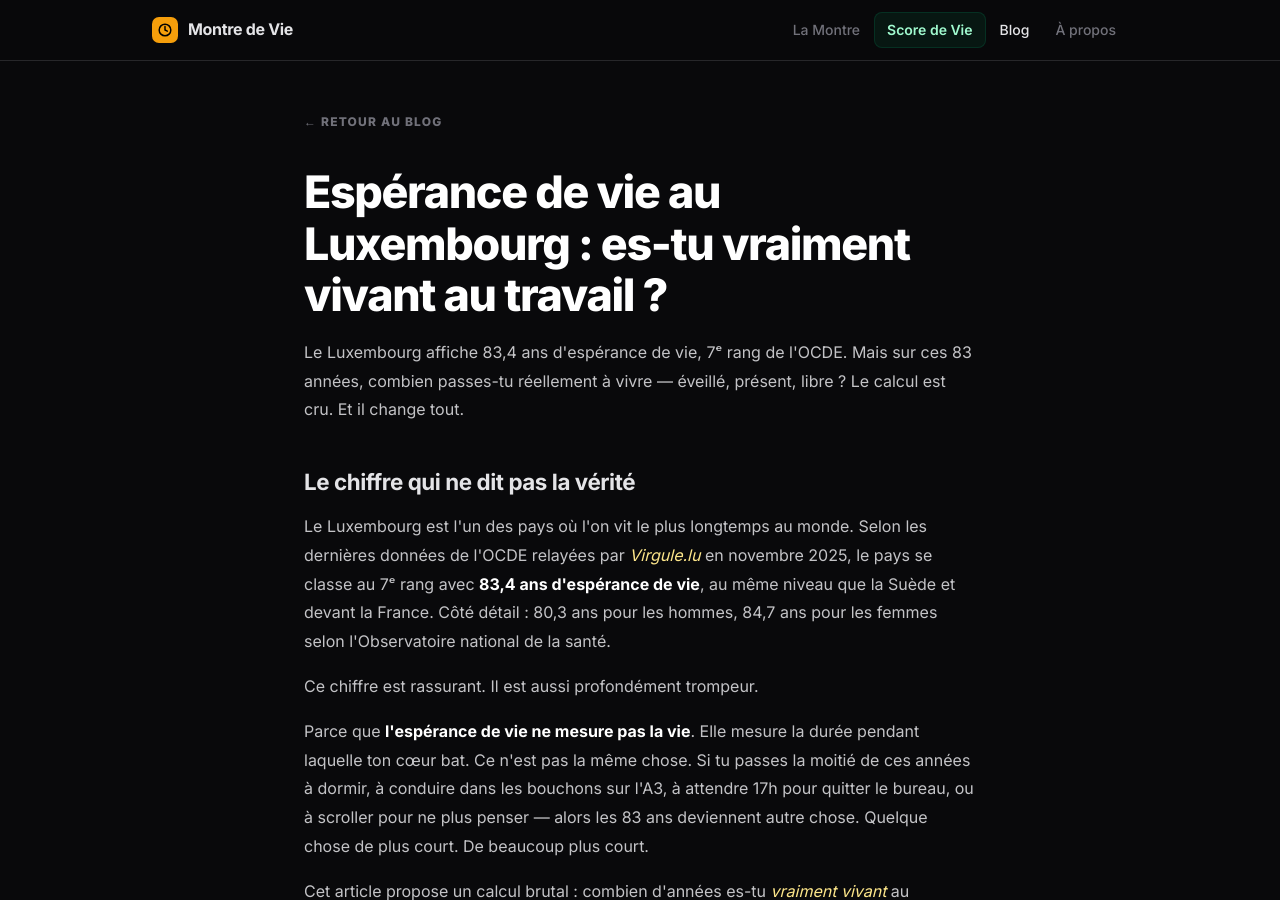
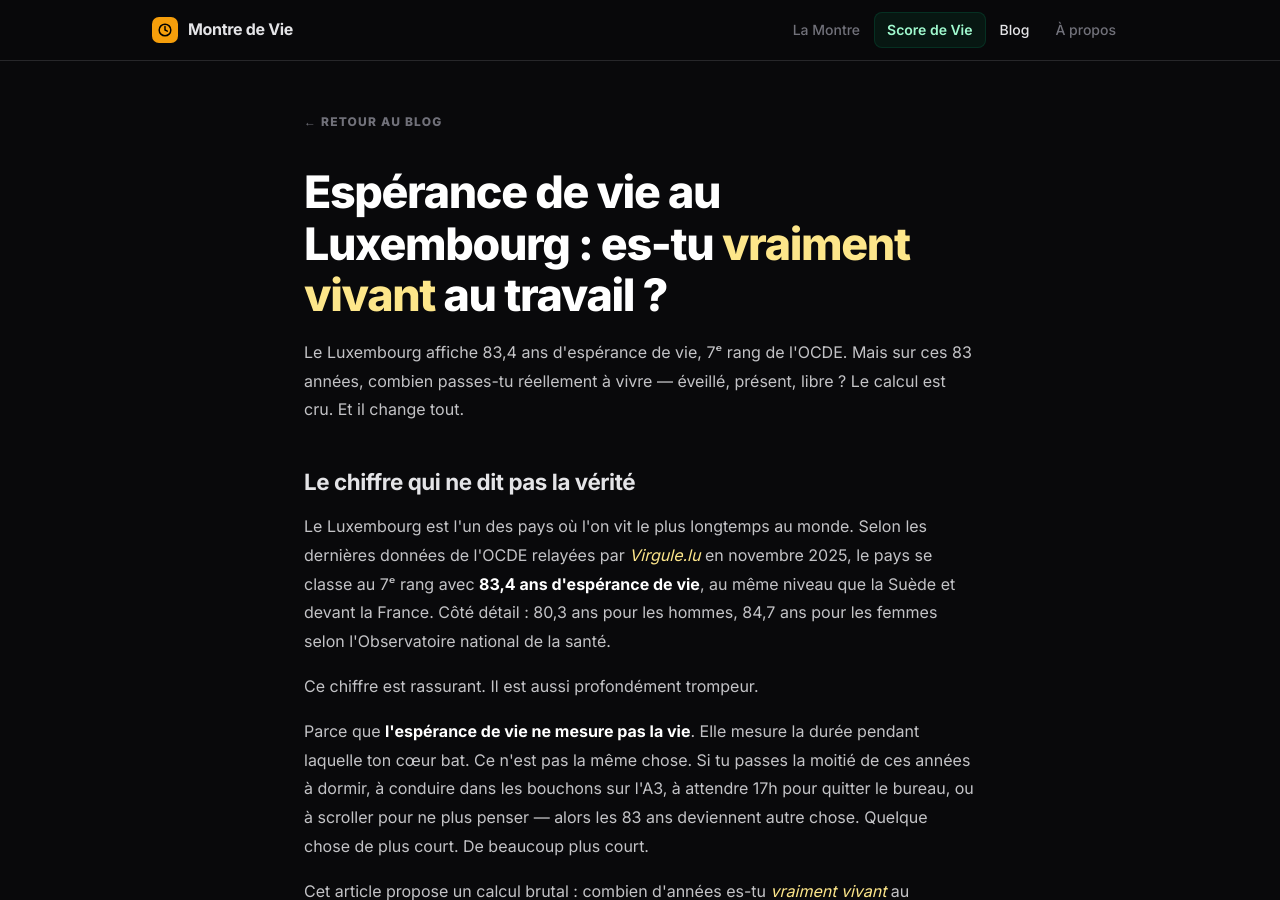
Before and after one commit to SebRunNature/memento-mori, a Jekyll site: the page built from _posts/2026-05-10-esperance-vie-luxembourg-travail-temps-vraiment-vivant.html, in a window 1280 px wide and 900 px high. Built offline with Jekyll 4.4.1, drawn with Linux system fonts in a browser that asks for light colours.

```diff
--- a/_posts/2026-05-10-esperance-vie-luxembourg-travail-temps-vraiment-vivant.html
+++ b/_posts/2026-05-10-esperance-vie-luxembourg-travail-temps-vraiment-vivant.html
@@ -11,7 +11,7 @@ author: Sébastien Salomon
 <a class="back-link" href="/blog/">← Retour au blog</a>
 
 <article>
-  <h1>Espérance de vie au Luxembourg : es-tu <em></em>vraiment vivant</em> au travail ?</h1>
+  <h1>Espérance de vie au Luxembourg : es-tu <em>vraiment vivant</em> au travail ?</h1>
 
   <div class="post-meta">10 mai 2026 &nbsp;·&nbsp; Sébastien Salomon &nbsp;·&nbsp; 13 min de lecture</div>
 
```
